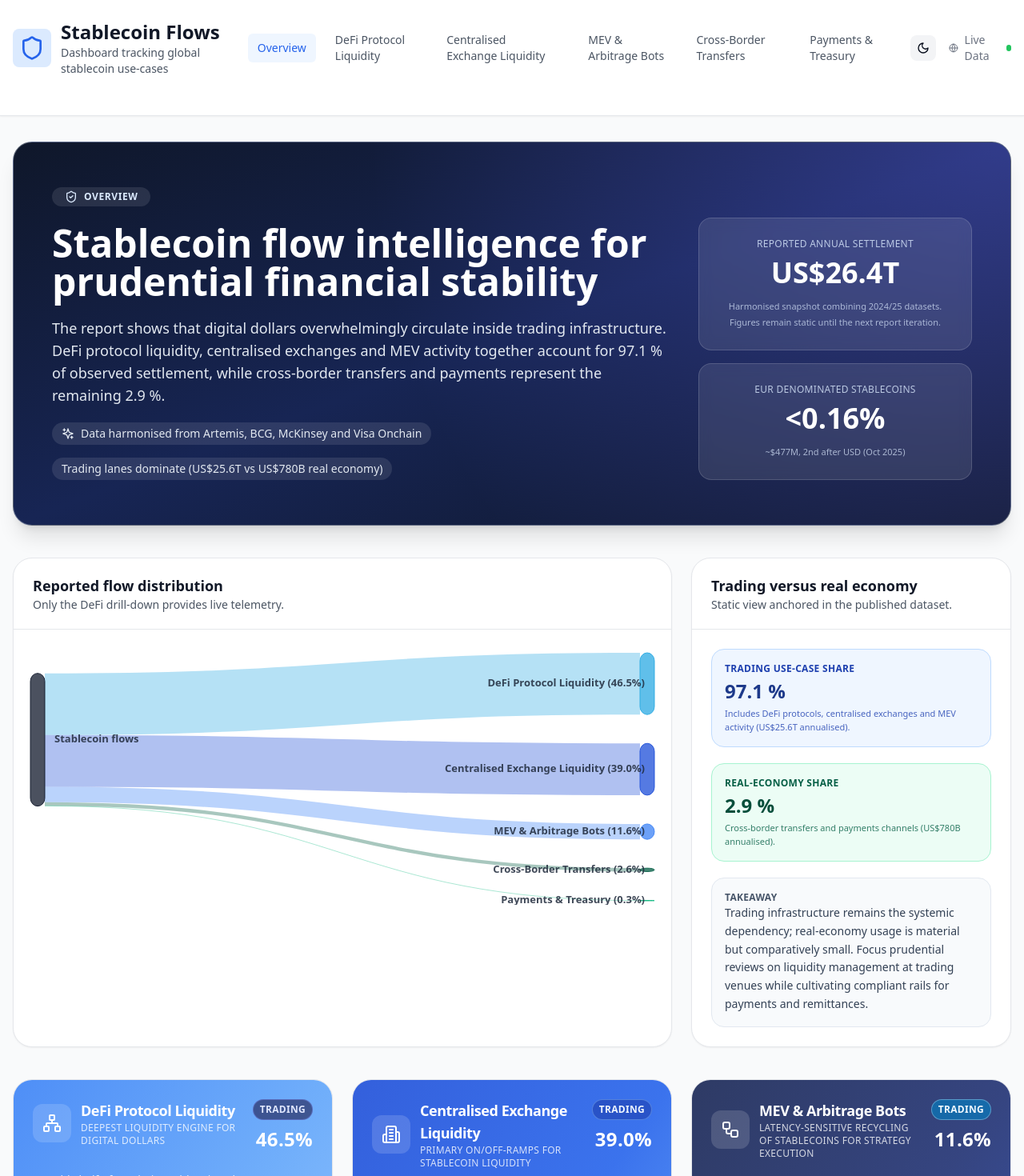
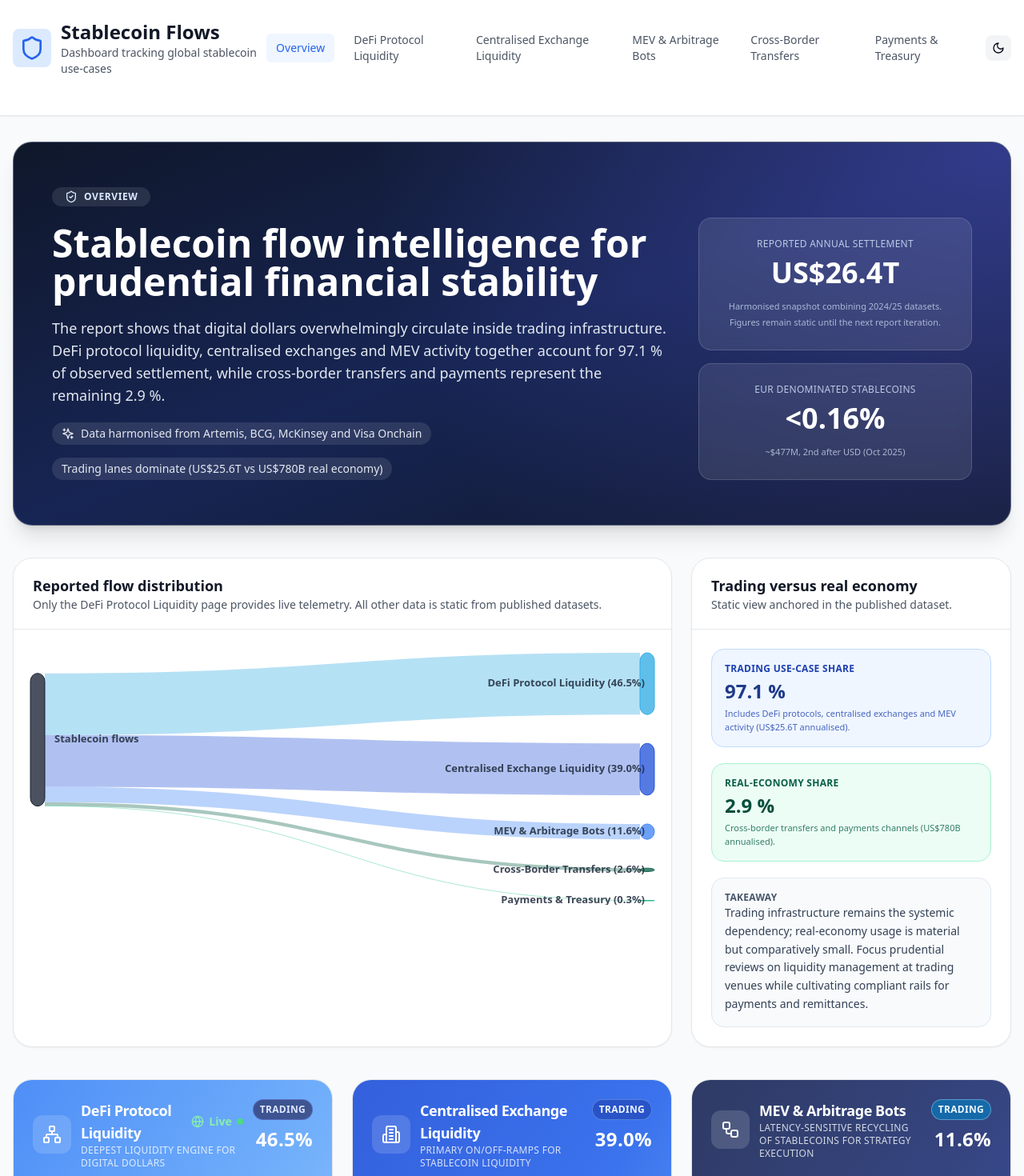
Before and after one commit to HiCarC/StablecoinsOutflows, a React (Vite) app: page / in a window 1280 px wide. Shown: the top 1470 px of the page at 80% size. Built offline with nearby package versions, Linux system fonts and the light colour scheme; the HTML template or start-up script is replaced by a standard one.

Commit message:
Live data

```diff
--- a/src/components/Header.tsx
+++ b/src/components/Header.tsx
@@ -1,5 +1,5 @@
 import { Shield, Globe, Sun, Moon, Menu } from 'lucide-react';
-import { NavLink, Link } from 'react-router-dom';
+import { NavLink, Link, useLocation } from 'react-router-dom';
 import { useState } from 'react';
 import { useTheme } from '../contexts/ThemeContext';
 
@@ -41,8 +41,10 @@ const timeframes = [
 export function Header({ filters, navLinks = [] }: HeaderProps) {
   const { theme, toggleTheme } = useTheme();
   const [mobileMenuOpen, setMobileMenuOpen] = useState(false);
+  const location = useLocation();
 
   const showFilters = Boolean(filters);
+  const isDefiProtocolPage = location.pathname === '/use-cases/defi-protocols';
 
   return (
     <header className="bg-white dark:bg-gray-900 border-b border-gray-200 dark:border-gray-700 shadow-sm">
@@ -99,11 +101,13 @@ export function Header({ filters, navLinks = [] }: HeaderProps) {
             >
               {theme === 'light' ? <Moon className="h-4 w-4" /> : <Sun className="h-4 w-4" />}
             </button>
-            <div className="hidden sm:flex items-center space-x-2 text-sm text-gray-500 dark:text-gray-400">
-              <Globe className="h-4 w-4" />
-              <span>Live Data</span>
-              <div className="w-2 h-2 bg-green-500 rounded-full animate-pulse" />
-            </div>
+            {isDefiProtocolPage && (
+              <div className="hidden sm:flex items-center space-x-2 text-sm text-gray-500 dark:text-gray-400">
+                <Globe className="h-4 w-4" />
+                <span>Live Data</span>
+                <div className="w-2 h-2 bg-green-500 rounded-full animate-pulse" />
+              </div>
+            )}
           </div>
         </div>
 
--- a/src/pages/DashboardPage.tsx
+++ b/src/pages/DashboardPage.tsx
@@ -9,6 +9,7 @@ import {
   Workflow,
   Sparkles,
   ShieldCheck,
+  Globe,
 } from 'lucide-react';
 import { CategorySankey, type CategorySankeyItem } from '../components/CategorySankey';
 import { useCases } from '../data/useCases';
@@ -136,7 +137,7 @@ export function DashboardPage() {
           <div className="px-6 py-5 border-b border-gray-200 dark:border-gray-700">
             <h2 className="text-lg font-semibold text-gray-900 dark:text-white">Reported flow distribution</h2>
             <p className="text-sm text-gray-600 dark:text-gray-300">
-              Only the DeFi drill-down provides live telemetry.
+              Only the DeFi Protocol Liquidity page provides live telemetry. All other data is static from published datasets.
             </p>
           </div>
           <div className="px-4 py-6">
@@ -187,7 +188,16 @@ export function DashboardPage() {
                       <Icon className="h-6 w-6" />
                     </span>
                     <div>
-                      <h2 className="text-lg font-semibold tracking-tight">{useCase.name}</h2>
+                      <div className="flex items-center gap-2">
+                        <h2 className="text-lg font-semibold tracking-tight">{useCase.name}</h2>
+                        {useCase.slug === 'defi-protocols' && (
+                          <div className="flex items-center gap-1.5 text-sm text-green-300">
+                            <Globe className="h-4 w-4" />
+                            <span className="font-semibold">Live</span>
+                            <div className="w-2 h-2 bg-green-400 rounded-full animate-pulse" />
+                          </div>
+                        )}
+                      </div>
                       <p className="text-xs uppercase tracking-wide text-white/80">{useCase.highlight}</p>
                     </div>
                   </div>
--- a/src/pages/usecases/DefiProtocolsDetail.tsx
+++ b/src/pages/usecases/DefiProtocolsDetail.tsx
@@ -1,5 +1,5 @@
 import { useMemo, useState } from 'react';
-import { Activity, BarChart3, Gauge } from 'lucide-react';
+import { Activity, BarChart3, Gauge, Globe } from 'lucide-react';
 import { MetricsPanel } from '../../components/MetricsPanel';
 import { SankeyDiagram } from '../../components/SankeyDiagram';
 import { DataTable } from '../../components/DataTable';
@@ -116,8 +116,15 @@ export function DefiProtocolsDetail({
                 DeFi telemetry
               </span>
               <h1 className="text-3xl md:text-4xl font-bold leading-tight">{useCase.name}</h1>
-              <p className="text-base md:text-lg text-slate-100 leading-relaxed">{useCase.summary}</p>
+              <p className="text-base md:text-lg text-slate-100 leading-relaxed">
+                {useCase.summary} This page provides live telemetry data, while other pages show static data from published datasets.
+              </p>
               <div className="flex flex-wrap gap-3 text-sm text-slate-100/90">
+                <span className="inline-flex items-center gap-2 rounded-full bg-white/10 px-3 py-1 font-semibold">
+                  <Globe className="h-4 w-4" />
+                  Live Data
+                  <div className="w-2 h-2 bg-green-400 rounded-full animate-pulse" />
+                </span>
                 <span className="inline-flex items-center gap-2 rounded-full bg-white/10 px-3 py-1 font-semibold">
                   <BarChart3 className="h-4 w-4" />
                   {`Time horizon ${selectedTimeframe}`}
```
Also changed, not shown: 1 other file (tests, documents, lock files or other folders).
